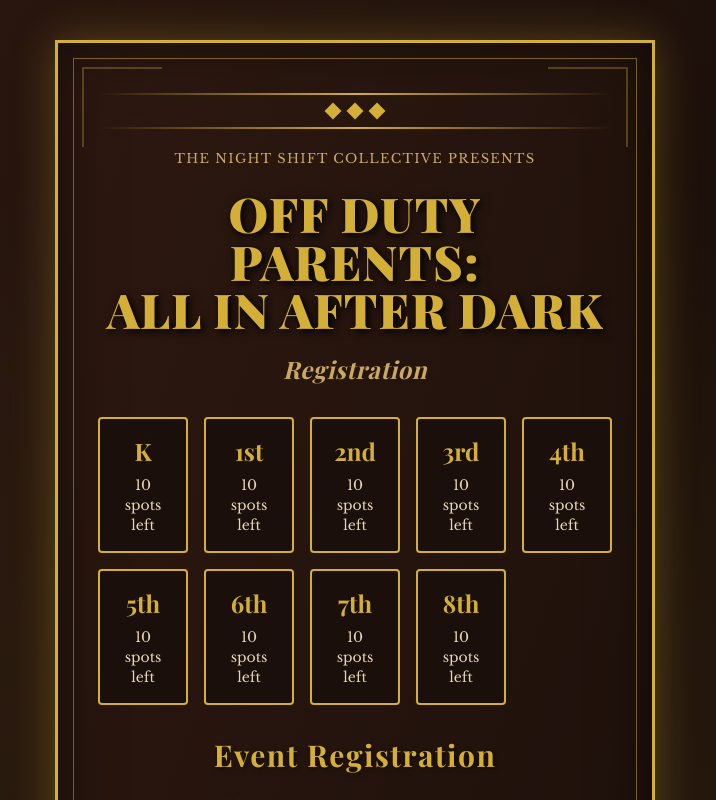
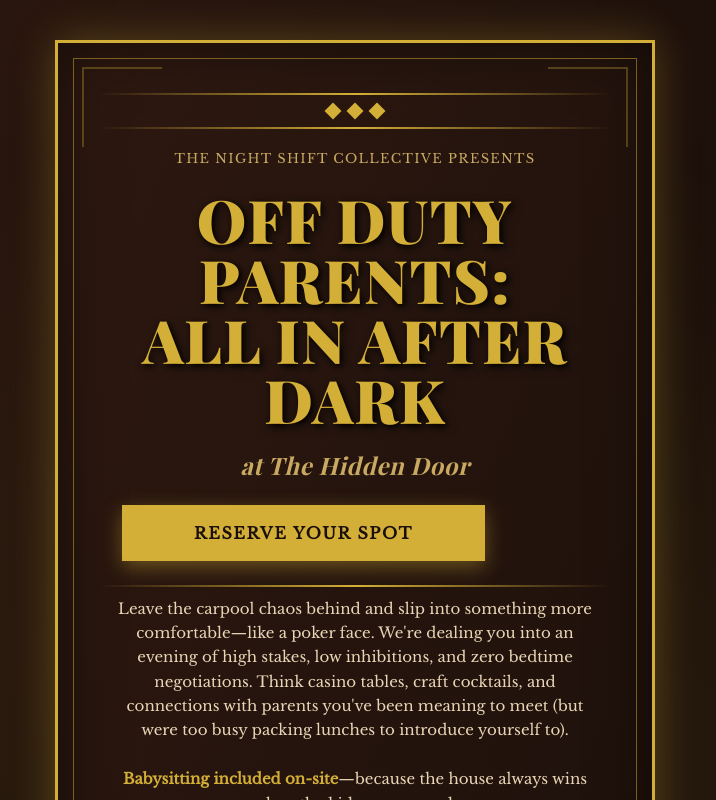
Before and after one commit to yoknee/all-in-after-dark, a React (Vite) app in the folder frontend/: page / in a window 1280 px wide. Shown: the top 800 px of the page, without its empty margins (285-1001 px from the left). Built offline with nearby package versions, Linux system fonts and the light colour scheme; no server answers; the database is empty.

Commit message:
Update routing in App component to display Home page on root path

```diff
--- a/frontend/src/App.tsx
+++ b/frontend/src/App.tsx
@@ -1,4 +1,5 @@
 import { BrowserRouter, Routes, Route } from 'react-router-dom'
+import { Home } from './pages/Home'
 import { Register } from './pages/Register'
 import { Admin } from './pages/Admin'
 
@@ -6,7 +7,8 @@ function App() {
   return (
     <BrowserRouter>
       <Routes>
-        <Route path="/" element={<Register />} />
+        <Route path="/" element={<Home />} />
+        <Route path="/register" element={<Register />} />
         <Route path="/admin" element={<Admin />} />
       </Routes>
     </BrowserRouter>
```
Also changed, not shown: 2 other files (tests, documents, lock files or other folders).
